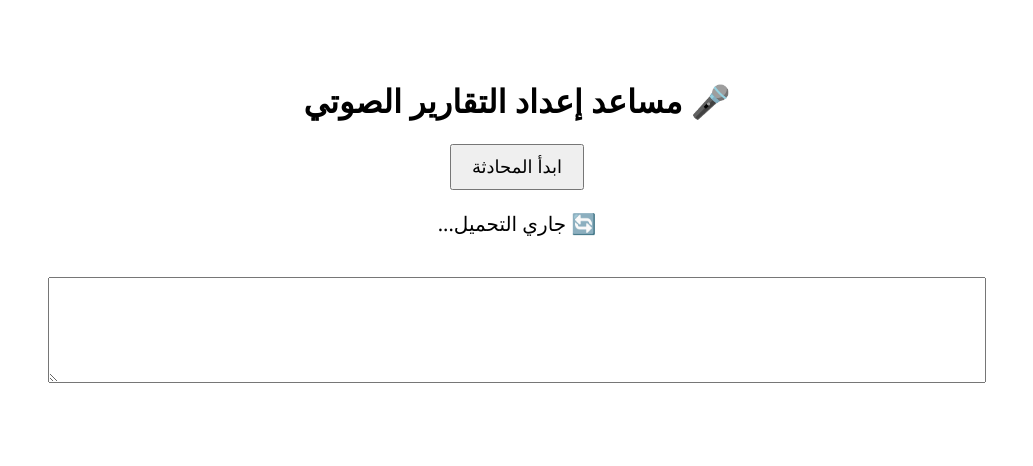
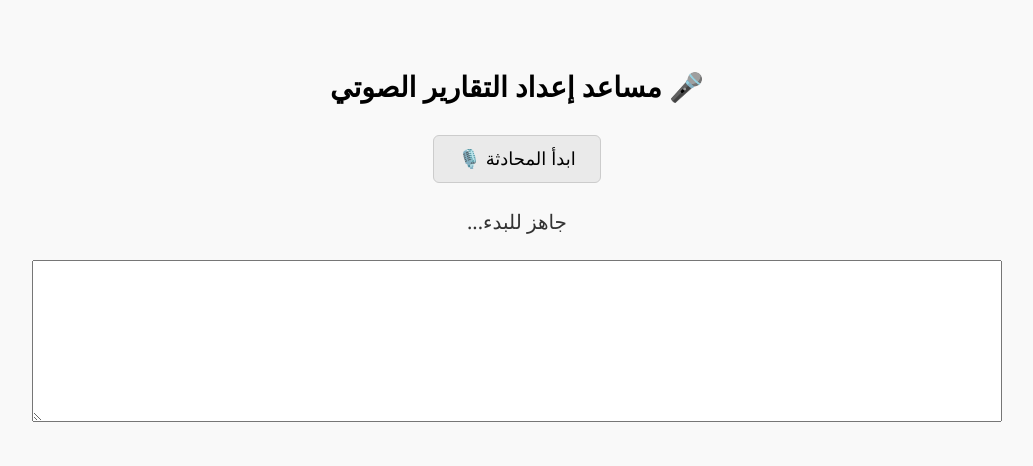
Before and after one commit to Rashidlovew/voice-report-assistant, a Flask app: page / in a window 1280 px wide. Shown: the top 466 px of the page, without its empty margins (123-1156 px from the left). Run offline with Flask 3, Linux system fonts and the light colour scheme.

Commit message:
Update index.html

```diff
--- a/templates/index.html
+++ b/templates/index.html
@@ -4,17 +4,57 @@
     <meta charset="UTF-8">
     <title>مساعد إعداد التقارير الصوتي</title>
     <style>
-        body { font-family: 'Segoe UI', sans-serif; text-align: center; padding: 50px; }
-        button { padding: 10px 20px; font-size: 18px; cursor: pointer; }
-        #status { margin: 20px; font-size: 20px; }
-        textarea { width: 80%; height: 100px; margin-top: 20px; direction: rtl; }
+        body {
+            font-family: 'Segoe UI', sans-serif;
+            direction: rtl;
+            text-align: center;
+            padding: 40px;
+            background-color: #f9f9f9;
+        }
+
+        h1 {
+            font-size: 28px;
+            margin-bottom: 30px;
+        }
+
+        button {
+            padding: 12px 24px;
+            font-size: 18px;
+            cursor: pointer;
+            background-color: #eaeaea;
+            border: 1px solid #ccc;
+            border-radius: 6px;
+        }
+
+        button:disabled {
+            background-color: #ddd;
+            cursor: not-allowed;
+        }
+
+        #status {
+            font-size: 20px;
+            margin-top: 25px;
+            color: #333;
+        }
+
+        textarea {
+            width: 80%;
+            height: 140px;
+            font-size: 16px;
+            margin-top: 25px;
+            direction: rtl;
+            text-align: right;
+            padding: 10px;
+        }
     </style>
 </head>
 <body>
     <h1>🎤 مساعد إعداد التقارير الصوتي</h1>
-    <button id="start-button">ابدأ المحادثة</button>
-    <div id="status">🔄 جاري التحميل...</div>
+
+    <button id="start-button">ابدأ المحادثة 🎙️</button>
+    <div id="status">جاهز للبدء...</div>
     <textarea id="response" readonly></textarea>
+
     <script src="/static/script.js"></script>
 </body>
 </html>
```
